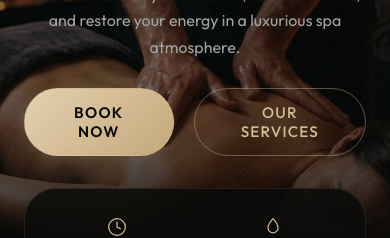
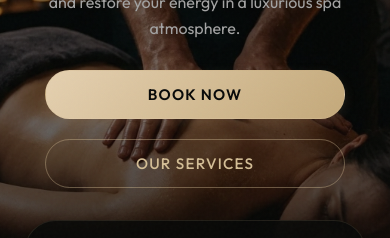
Before and after one commit to echopro-create/andrey-bygg, a Next.js app: page /en in a window 390 px wide. Shown: the part 377-615 px from the top of the page. Built offline with nearby package versions, Linux system fonts and the light colour scheme; no server answers.

Commit message:
style: stack hero action buttons vertically on mobile devices

```diff
--- a/src/app/globals.css
+++ b/src/app/globals.css
@@ -814,6 +814,13 @@ select.form-control {
   .advantage-card-inner {
     padding: 28px 20px;
   }
+  .hero-actions {
+    flex-direction: column;
+    gap: 12px;
+    width: 100%;
+    max-width: 300px;
+    margin: 0 auto;
+  }
 }
 
 body.mobile-drawer-open .logo {
```
